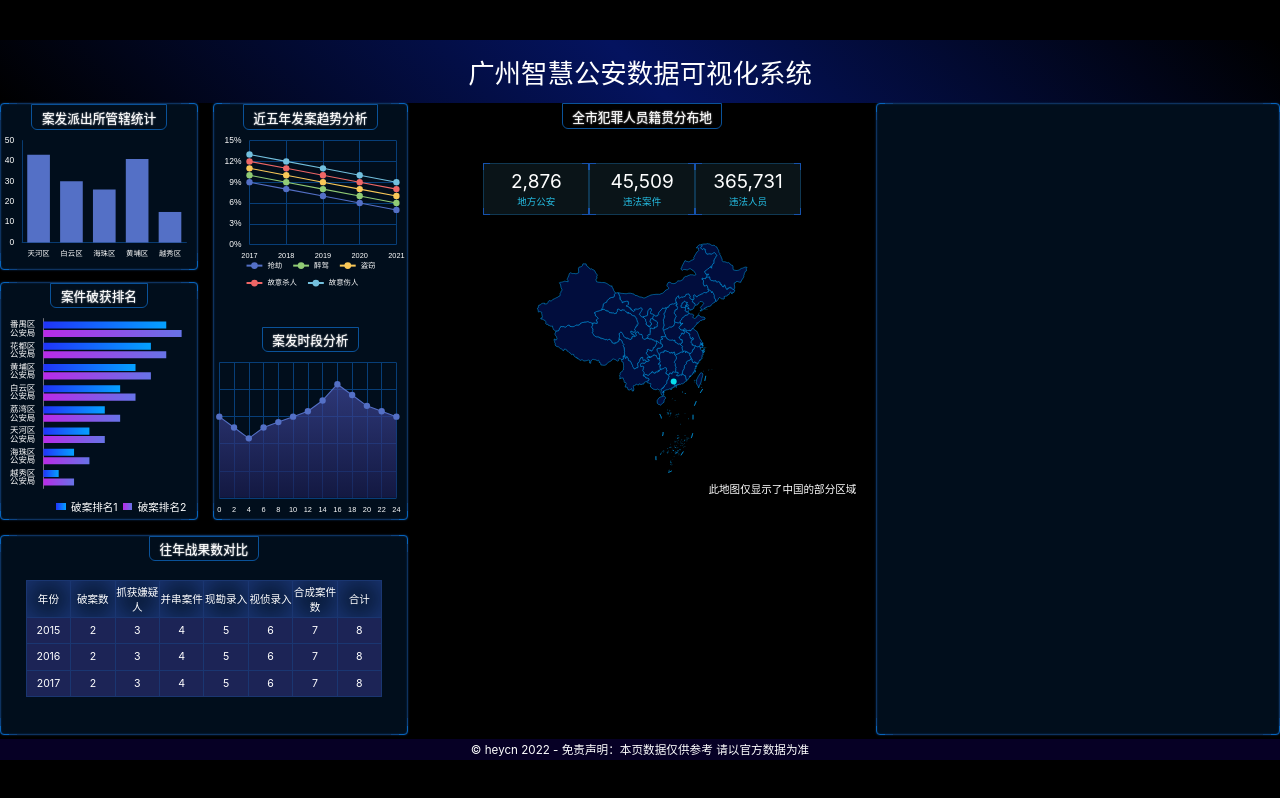
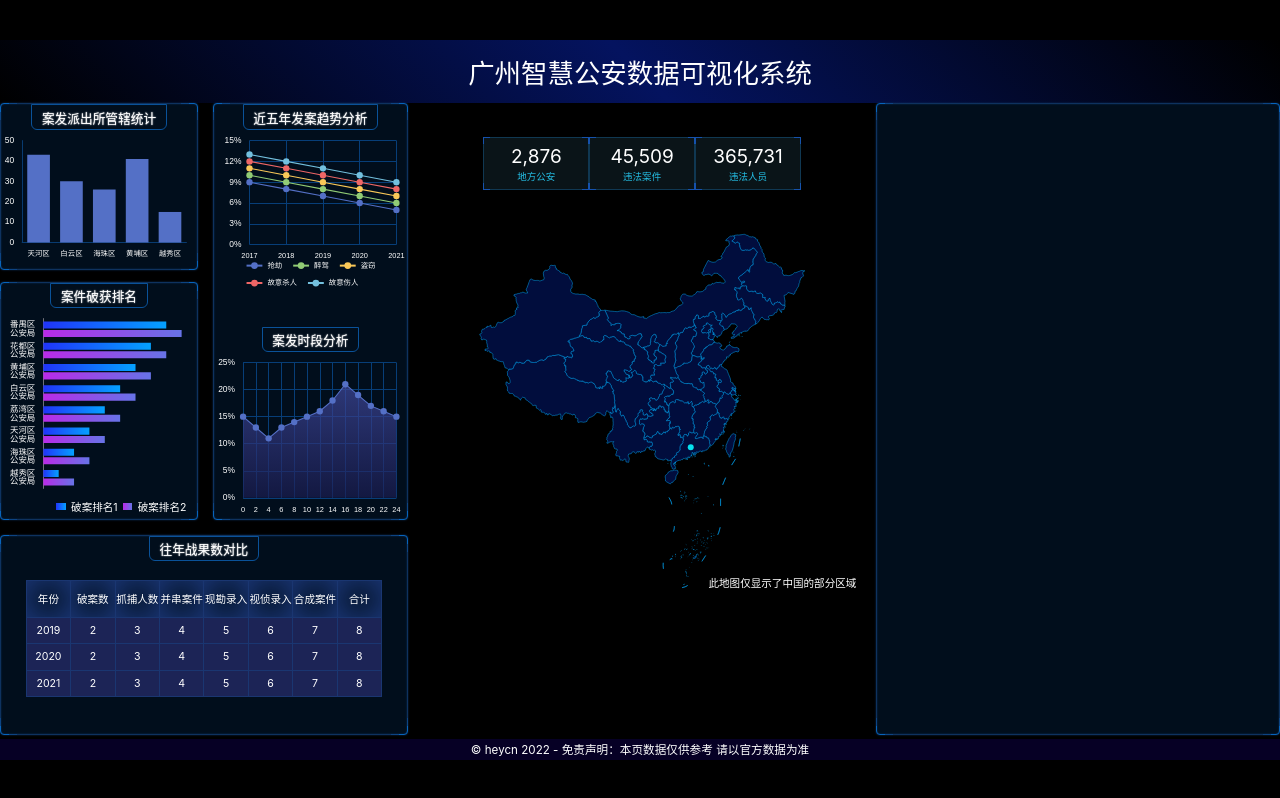
Before and after one commit to heycn/react-data-view, a React (Vite) app: page /#/ in a window 1280 px wide. Built offline with nearby package versions, Linux system fonts and the light colour scheme.

Commit message:
再次优化，地图变大

```diff
--- a/src/components/chart-4.tsx
+++ b/src/components/chart-4.tsx
@@ -10,7 +10,7 @@ export const Chart4 = () => {
     myChart.setOption(
       createEchartsOptions({
         grid: {
-          x: px(10),
+          x: px(55),
           x2: px(20),
           y: px(20),
           y2: px(40)
--- a/src/components/chart-5.tsx
+++ b/src/components/chart-5.tsx
@@ -9,17 +9,17 @@ export const Chart5 = () => {
           <tr>
             <th>年份</th>
             <th>破案数</th>
-            <th>抓获嫌疑人</th>
+            <th>抓捕人数</th>
             <th>并串案件</th>
             <th>现勘录入</th>
             <th>视侦录入</th>
-            <th>合成案件数</th>
+            <th>合成案件</th>
             <th>合计</th>
           </tr>
         </thead>
         <tbody>
           <tr>
-            <td>2015</td>
+            <td>2019</td>
             <td>2</td>
             <td>3</td>
             <td>4</td>
@@ -29,7 +29,7 @@ export const Chart5 = () => {
             <td>8</td>
           </tr>
           <tr>
-            <td>2016</td>
+            <td>2020</td>
             <td>2</td>
             <td>3</td>
             <td>4</td>
@@ -39,7 +39,7 @@ export const Chart5 = () => {
             <td>8</td>
           </tr>
           <tr>
-            <td>2017</td>
+            <td>2021</td>
             <td>2</td>
             <td>3</td>
             <td>4</td>
--- a/src/components/chart-6.tsx
+++ b/src/components/chart-6.tsx
@@ -37,7 +37,6 @@ export const Chart6 = () => {
 
   return (
     <div className='bordered 籍贯'>
-      <h2>全市犯罪人员籍贯分布地</h2>
       <Statistic />
       <div className='wrapper'>
         <div ref={divRef} className='chart' />
--- a/src/pages/home.scss
+++ b/src/pages/home.scss
@@ -117,7 +117,7 @@
     }
 
     .籍贯 {
-      height: px(753);
+      height: px(1000);
       background: transparent;
 
       >.formWrapper {
@@ -172,7 +172,7 @@
 
         .notes {
           position: absolute;
-          bottom: px(10);
+          bottom: px(80);
           right: px(10);
         }
       }
```
